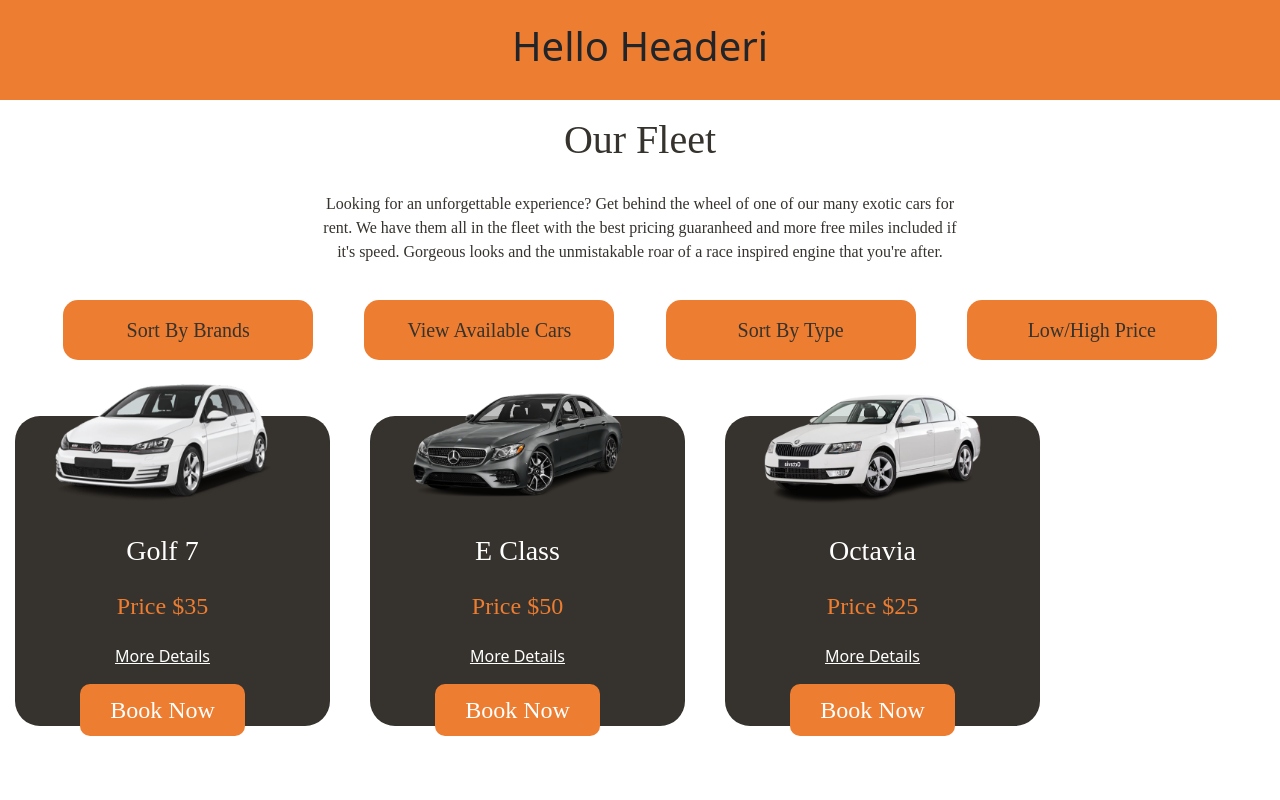
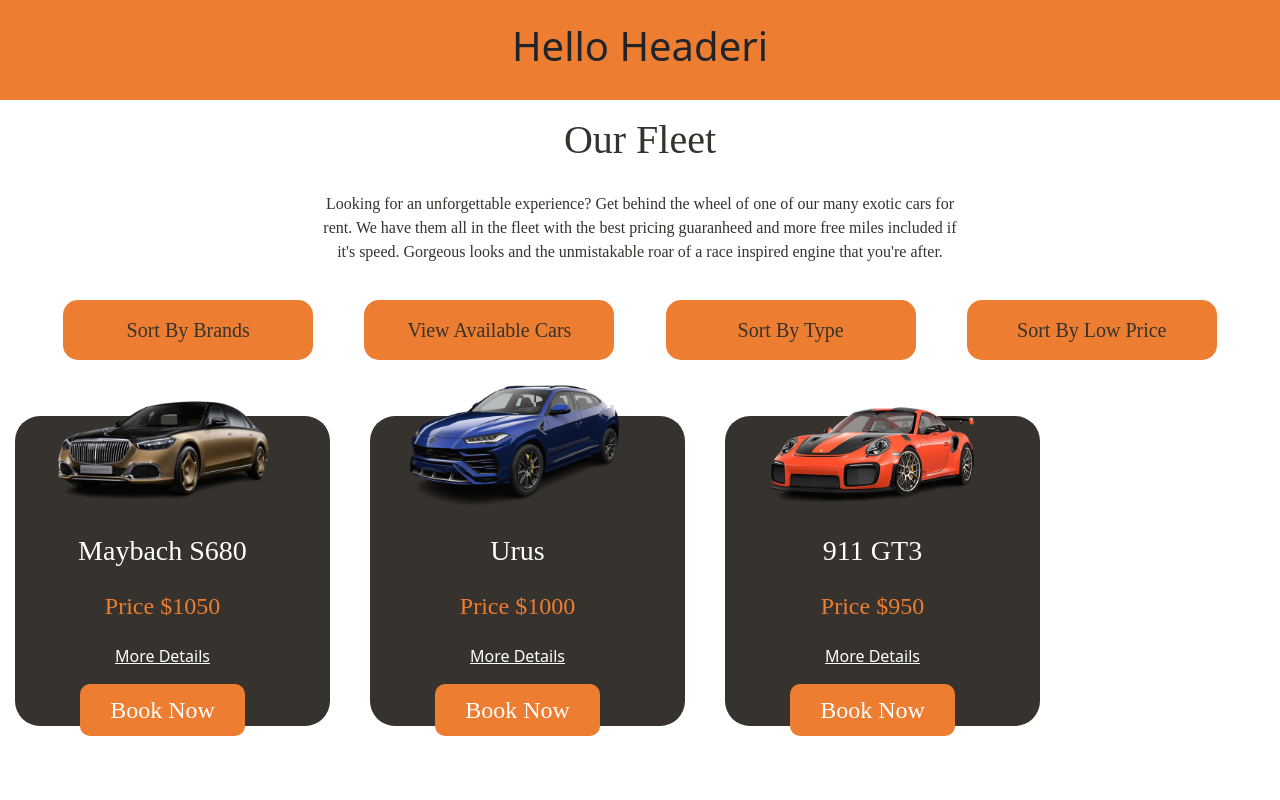
Before and after one commit to Besiiiii/Rental-Car, a React (Create React App) app in the folder ClientApp/: page /catalog in a window 1280 px wide. Shown: the top 800 px of the page. Built offline with nearby package versions, Linux system fonts and the light colour scheme.

Commit message:
catalog- fixed low/high price button

```diff
--- a/ClientApp/src/components/Cataloge.jsx
+++ b/ClientApp/src/components/Cataloge.jsx
@@ -6,6 +6,7 @@
     const [showTypes, setShowTypes] = useState(false);
     const [selectedBrand, setSelectedBrand] = useState(null);
     const [selectedType, setSelectedType] = useState(null);
+    const [sortByPriceLow, setSortByPriceLow] = useState(false);
 
         const cars = [
             { brand: 'Volkswagen', model: 'Golf 7', type: 'Hatchback', price: 35, image: 'images/cars/Golf7.png' },
@@ -59,8 +60,16 @@
         setShowTypes(false);
     };
 
-    const filteredCars = cars.filter((car) => {
+    const toggleSortByPrice = () => {
+        setSortByPriceLow(!sortByPriceLow);
+    };
+
+    let filteredCars = cars.filter((car) => {
         return (!selectedBrand || car.brand === selectedBrand) && (!selectedType || car.type === selectedType);
+    });
+
+    filteredCars = [...filteredCars].sort((a, b) => {
+        return sortByPriceLow ? a.price - b.price : b.price - a.price;
     });
 
     return(
@@ -104,7 +113,9 @@
                     )}
                 </div>
 
-                <button>Low/High Price</button>
+                <button onClick={toggleSortByPrice}>
+                    {sortByPriceLow ? 'Sort By High Price' : 'Sort By Low Price'}
+                </button>
             </div>
             <div className="cars">
                 {filteredCars.map((car, index) => (
```
